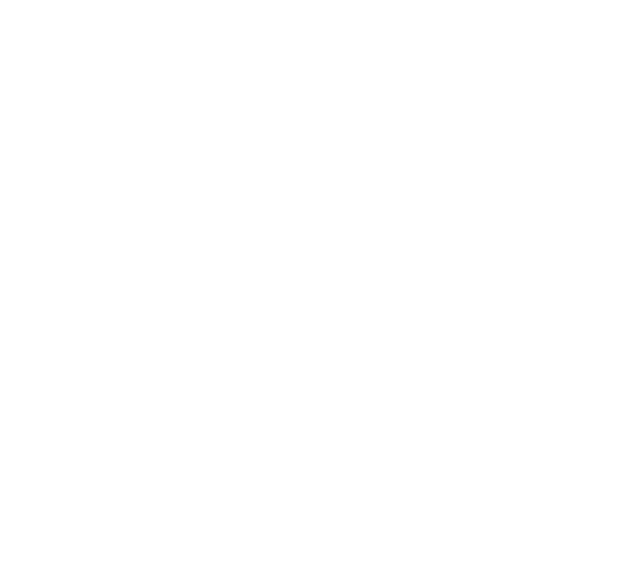
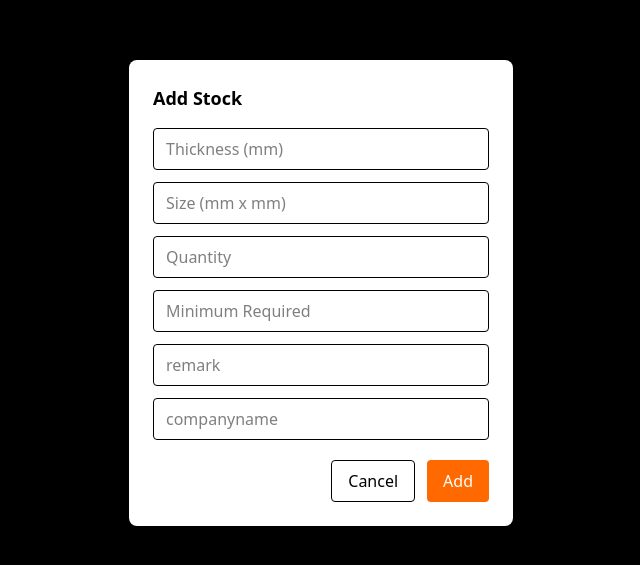
Before and after one commit to rahulbhongade358/Therm-x_Stock, a React (Vite) app in the folder client/: page /addstocks in a window 1280 px wide. Before the commit this address had no page. Shown: the part 107-672 px from the top of the page, without its empty margins (319-959 px from the left). Built offline with nearby package versions, Linux system fonts and the light colour scheme.

Commit message:
feat: enhance AddStockModal with user data and stock submission functionality; update Sidebar for routing; modify Dashboard to remove modal; enforce required fields in Stock model

```diff
--- a/client/src/Components/AddStockModal.jsx
+++ b/client/src/Components/AddStockModal.jsx
@@ -1,48 +1,111 @@
-import React from "react";
-
-function AddStockModal({ onClose }) {
+import React, { useEffect, useState } from "react";
+import { getCurrentuser } from "./../utils/utils.js";
+import toast, { Toaster } from "react-hot-toast";
+import axios from "axios";
+function AddStockModal() {
+  const [user, setUser] = useState(null);
+  const [newStock, setNewStock] = useState({
+    thickness: "",
+    size: "",
+    quantity: "",
+    minRequired: "",
+    remarks: "",
+    addedBy: "",
+    companyname: "",
+  });
+  const addstock = async () => {
+    try {
+      const payload = { ...newStock, addedBy: user?._id };
+      const response = await axios.post(
+        `${import.meta.env.VITE_API_URL}/stocks`,
+        payload
+      );
+      if (response?.data?.success) {
+        toast.success(response.data.message);
+        setTimeout(() => {
+          window.location.href = "/bloglist";
+        }, 2000);
+      }
+    } catch (error) {
+      toast.error(error?.response?.data?.message || "Error saving stock");
+    }
+  };
+  useEffect(() => {
+    setUser(getCurrentuser());
+  }, []);
   return (
     <div className="fixed inset-0 bg-black bg-opacity-40 flex items-center justify-center">
       <div className="bg-white rounded-lg p-6 w-96 shadow-lg">
         <h3 className="text-lg font-semibold mb-4">Add Stock</h3>
-        <form className="flex flex-col gap-3">
+        <div className="flex flex-col gap-3">
           <input
             type="number"
             placeholder="Thickness (mm)"
             className="border px-3 py-2 rounded"
+            value={newStock.thickness}
+            onChange={(e) => {
+              setNewStock({ ...newStock, thickness: e.target.value });
+            }}
           />
           <input
             type="text"
             placeholder="Size (mm x mm)"
             className="border px-3 py-2 rounded"
+            value={newStock.size}
+            onChange={(e) => {
+              setNewStock({ ...newStock, size: e.target.value });
+            }}
           />
           <input
             type="number"
             placeholder="Quantity"
             className="border px-3 py-2 rounded"
+            value={newStock.quantity}
+            onChange={(e) => {
+              setNewStock({ ...newStock, quantity: e.target.value });
+            }}
           />
           <input
             type="number"
             placeholder="Minimum Required"
             className="border px-3 py-2 rounded"
+            value={newStock.minRequired}
+            onChange={(e) => {
+              setNewStock({ ...newStock, minRequired: e.target.value });
+            }}
+          />
+          <input
+            type="text"
+            placeholder="remark"
+            className="border px-3 py-2 rounded"
+            value={newStock.remarks}
+            onChange={(e) => {
+              setNewStock({ ...newStock, remarks: e.target.value });
+            }}
+          />
+          <input
+            type="text"
+            placeholder="companyname"
+            className="border px-3 py-2 rounded"
+            value={newStock.companyname}
+            onChange={(e) => {
+              setNewStock({ ...newStock, companyname: e.target.value });
+            }}
           />
           <div className="flex justify-end gap-3 mt-2">
-            <button
-              type="button"
-              onClick={onClose}
-              className="px-4 py-2 rounded border"
-            >
+            <button type="button" className="px-4 py-2 rounded border">
               Cancel
             </button>
             <button
-              type="submit"
+              onClick={addstock}
               className="px-4 py-2 rounded bg-orange-500 text-white"
             >
               Add
             </button>
           </div>
-        </form>
+        </div>
       </div>
+      <Toaster className="position top right" />
     </div>
   );
 }
--- a/client/src/Components/Sidebar.jsx
+++ b/client/src/Components/Sidebar.jsx
@@ -5,8 +5,12 @@
     <div className="w-64 bg-gray-800 text-white flex flex-col p-4">
       <h1 className="text-2xl font-bold mb-8">Therm-X</h1>
       <nav className="flex flex-col gap-4">
-        <button className="hover:bg-gray-700 p-2 rounded">Dashboard</button>
-        <button className="hover:bg-gray-700 p-2 rounded">Add Stock</button>
+        <Link to="/dashboard">
+          <button className="hover:bg-gray-700 p-2 rounded">Dashboard</button>
+        </Link>
+        <Link to="/addstocks">
+          <button className="hover:bg-gray-700 p-2 rounded">Add Stock</button>
+        </Link>
         <button className="hover:bg-gray-700 p-2 rounded">Update Stock</button>
         <button className="hover:bg-gray-700 p-2 rounded">Reports</button>
         <Link to="/login">
--- a/client/src/Views/Dashboard.jsx
+++ b/client/src/Views/Dashboard.jsx
@@ -1,49 +1,11 @@
 import React, { useState } from "react";
-import StockTable from "./../Components/StockTable";
-import AddStockModal from "./../Components/AddStockModal";
 
 function Dashboard() {
-  const [isModalOpen, setIsModalOpen] = useState(false);
-  const [stockData, setStockData] = useState([
-    {
-      id: 1,
-      thickness: 2,
-      size: "1250x2500",
-      quantity: 10,
-      minRequired: 5,
-      lastUpdated: "2025-10-02",
-    },
-    {
-      id: 2,
-      thickness: 5,
-      size: "1500x3000",
-      quantity: 3,
-      minRequired: 5,
-      lastUpdated: "2025-10-02",
-    },
-    {
-      id: 3,
-      thickness: 10,
-      size: "2000x6000",
-      quantity: 12,
-      minRequired: 10,
-      lastUpdated: "2025-10-01",
-    },
-  ]);
-
   return (
     <div className="p-6 flex-1 overflow-auto">
       <div className="flex justify-between items-center mb-4">
         <h3 className="text-lg font-semibold">Stock List</h3>
-        <button
-          onClick={() => setIsModalOpen(true)}
-          className="bg-orange-500 text-white px-4 py-2 rounded shadow hover:bg-orange-600"
-        >
-          + Add Stock
-        </button>
       </div>
-      <StockTable stockData={stockData} />
-      {isModalOpen && <AddStockModal onClose={() => setIsModalOpen(false)} />}
     </div>
   );
 }
--- a/client/src/main.jsx
+++ b/client/src/main.jsx
@@ -6,6 +6,7 @@
 import { createRoot } from "react-dom/client";
 import "./index.css";
 import App from "./App.jsx";
+import AddStockModal from "./Components/AddStockModal.jsx";
 
 createRoot(document.getElementById("root")).render(
   <Router>
@@ -14,6 +15,7 @@
       <Route path="/login" element={<Login />} />
       <Route path="/signup" element={<Signin />} />
       <Route path="/dashboard" element={<Dashboard />} />
+      <Route path="/addstocks" element={<AddStockModal />} />
     </Routes>
   </Router>
 );
```
Also changed, not shown: 1 other file (tests, documents, lock files or other folders).
